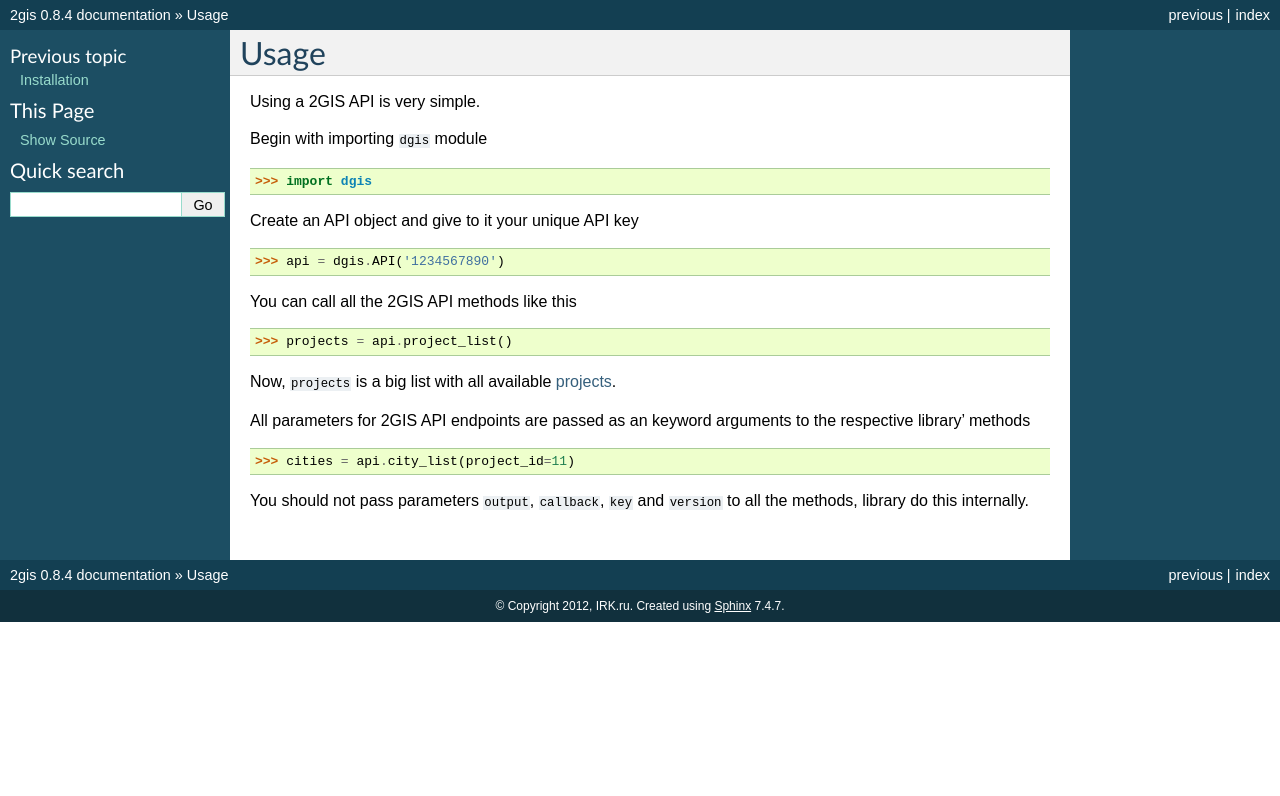
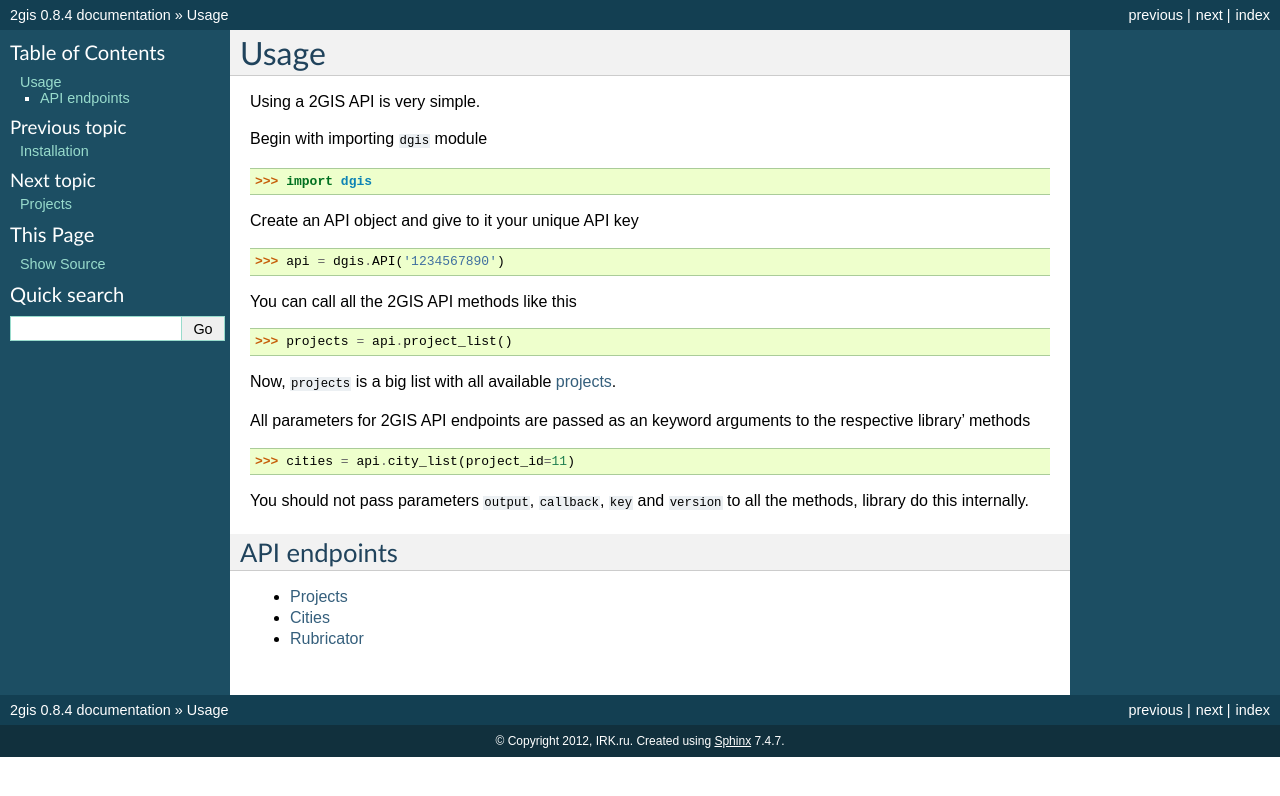
Before and after one commit to svartalf/python-2gis, a Sphinx documentation site: the page built from docs/usage/index.rst, in a window 1280 px wide. Shown: the top 796 px of the page. Built offline with Sphinx 7.4.7, drawn with Linux system fonts in a browser that asks for light colours.

Commit message:
Usage documentation for list/ endpoints

```diff
--- a/docs/usage/index.rst
+++ b/docs/usage/index.rst
@@ -22,3 +22,13 @@ All parameters for 2GIS API endpoints are passed as an keyword arguments to the
     >>> cities = api.city_list(project_id=11)
 
 You should not pass parameters ``output``, ``callback``, ``key`` and ``version`` to all the methods, library do this internally.
+
+API endpoints
+-----------------
+
+.. toctree::
+    :maxdepth: 1
+
+    list/index
+    list/city
+    list/rubricator
```
Also changed, not shown: docs/usage/list/city.rst (added, +20 -0 lines), docs/usage/list/index.rst (added, +13 -0 lines), docs/usage/list/rubricator.rst (added, +25 -0 lines).
